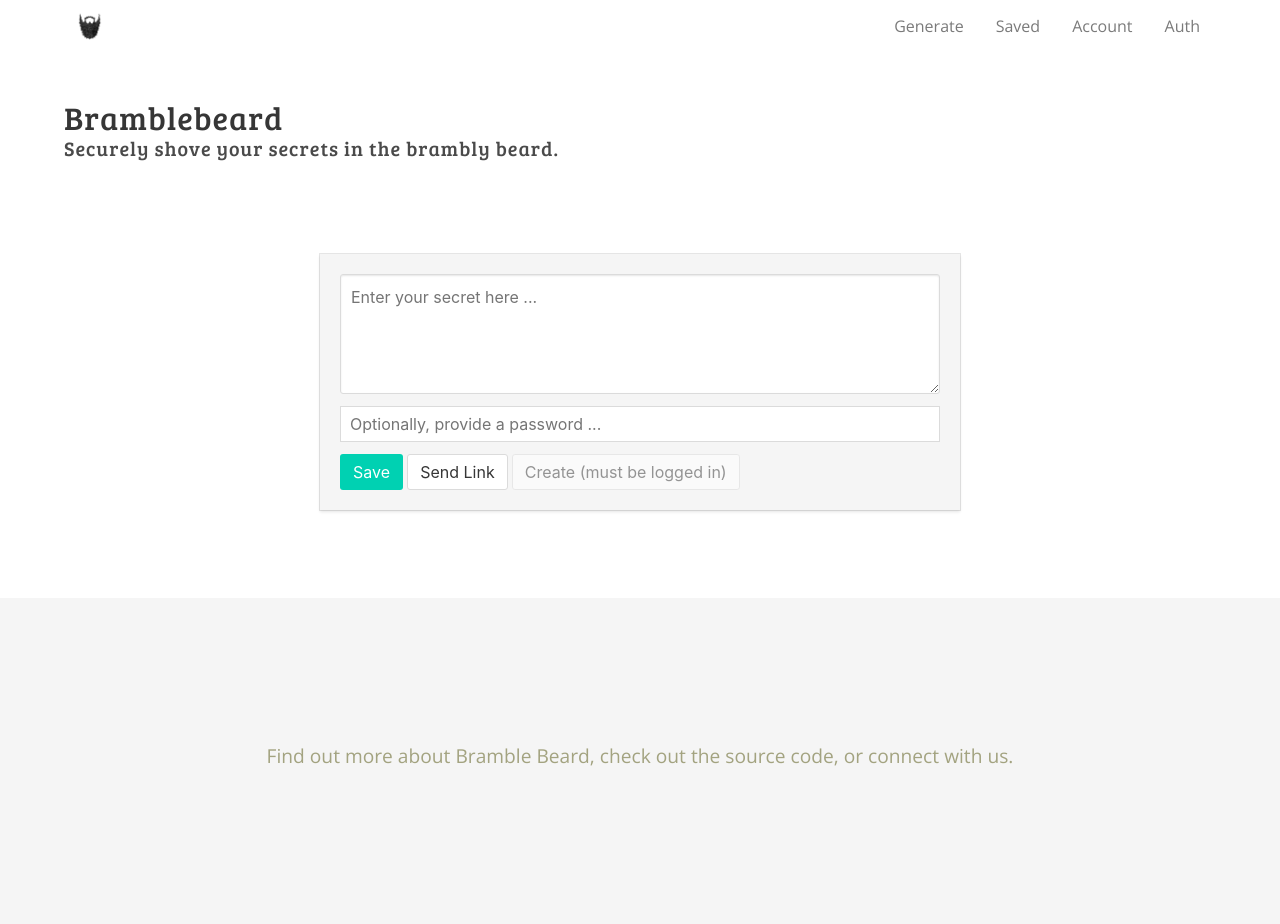
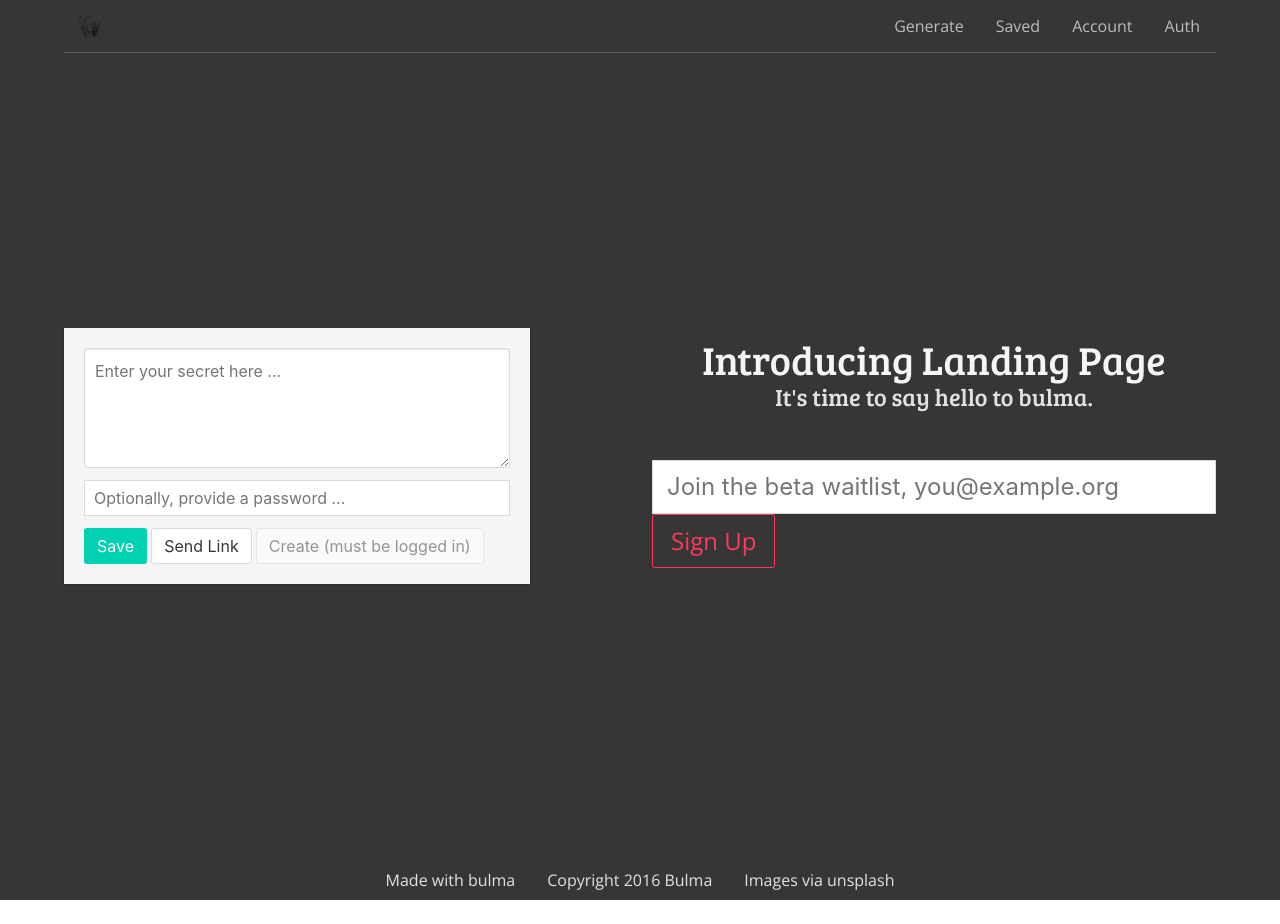
Before and after one commit to BrambleBeard/bramblebeard.github.io, a Jekyll site: the page built from index.html, in a window 1280 px wide. Built offline with Jekyll 4.4.1, drawn with Linux system fonts in a browser that asks for light colours; after the commit the page ends 900 px from its top, so only the background shows below that.

Commit message:
e/htm Change index to landing style page

```diff
--- a/index.html
+++ b/index.html
@@ -1,12 +1,21 @@
 ---
-layout: default
+layout: simple
 active: home
 title: Bramblebeard
 subtitle: Securely shove your secrets in the brambly beard.
 ---
 
-<section class="section">
-    <div class="container container-narrow">
+<section class="hero is-fullheight is-dark">
+    <div class="hero-head">
+        <div class="container">
+            {% include framing/navigation.html %}
+        </div>
+    </div>
+
+    <div class="hero-body">
+        <div class="container has-text-centered">
+            <div class="columns is-vcentered">
+                <div class="column is-5">
                     <form action="example" class="box">
 
                         <div class="field">
@@ -33,4 +42,34 @@
                         <!-- /.field -->
                     </form>
                 </div>
+                <div class="column is-6 is-offset-1">
+                    <h1 class="title is-2">
+              Introducing Landing Page
+            </h1>
+                    <h2 class="subtitle is-4">
+              It's time to say hello to bulma.
+            </h2>
+                    <br>
+                    <p class="control has-addons has-text-centered">
+                        <input class="input is-expanded is-large" type="text" placeholder="Join the beta waitlist, you@example.org">
+                        <a class="button is-large is-danger is-outlined">
+                Sign Up
+              </a>
+                    </p>
+                </div>
+            </div>
+        </div>
+    </div>
+
+    <div class="hero-foot">
+        <div class="container">
+            <div class="tabs is-centered">
+                <ul>
+                    <li><a href="http://bulma.io">Made with bulma</a></li>
+                    <li><a>Copyright 2016 Bulma</a></li>
+                    <li><a href="http://unsplash.com">Images via unsplash</a></li>
+                </ul>
+            </div>
+        </div>
+    </div>
 </section>
```
Lines whose indentation alone changed are shown as unchanged.
